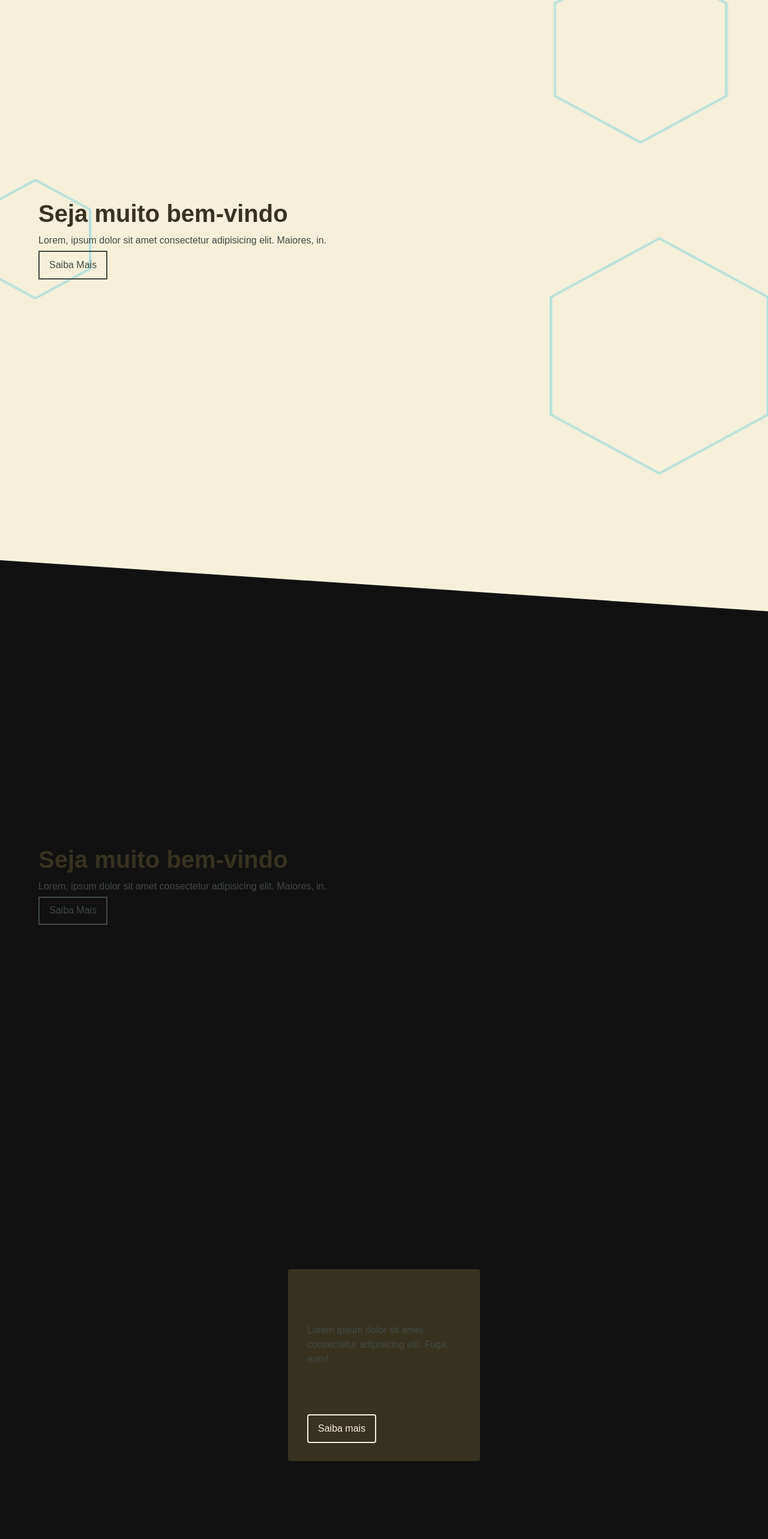
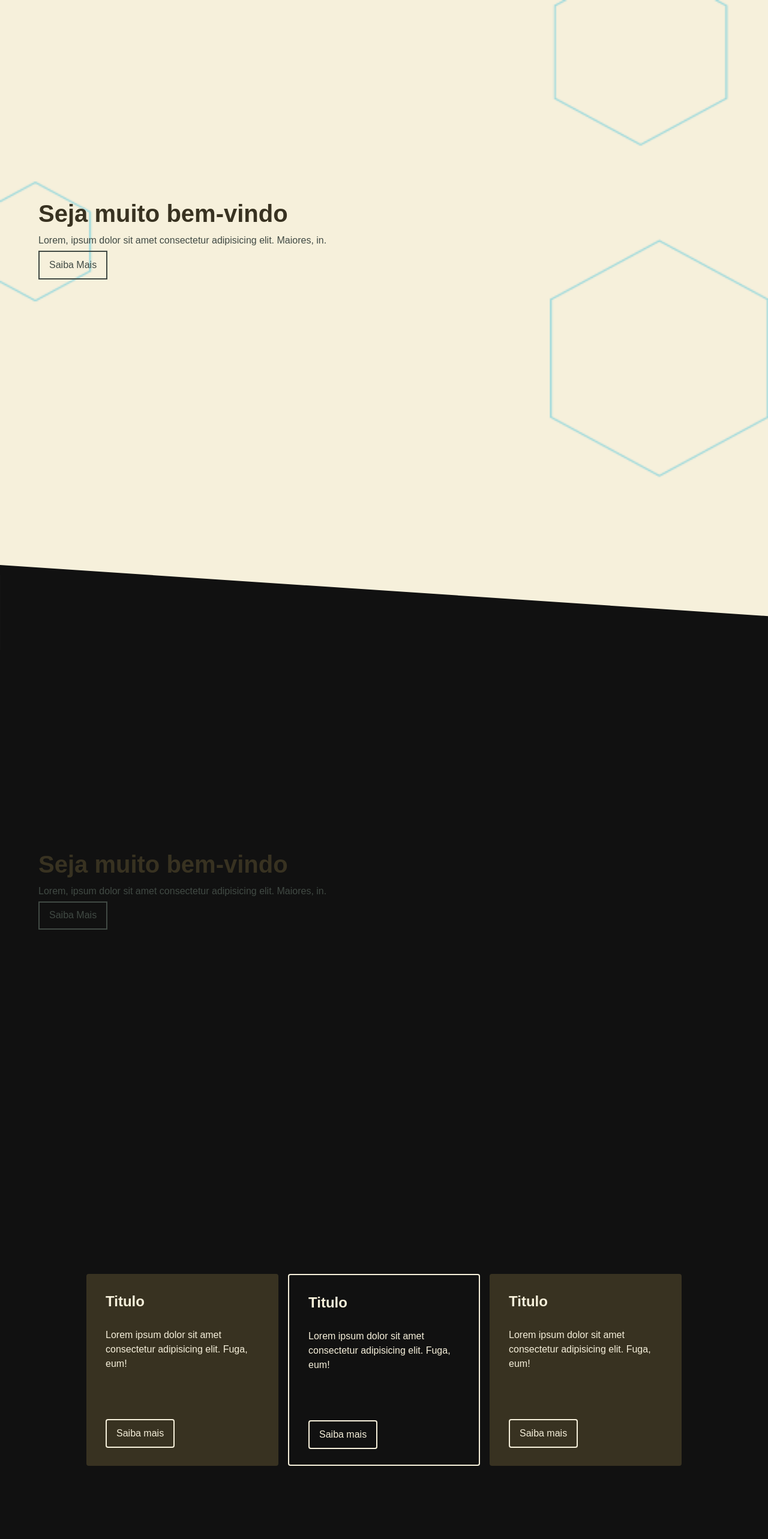
Before and after one commit to JoaoMaiaa/startbox, a React (Vite) app: page / in a window 1280 px wide. Shown: the top 2566 px of the page at 60% size. Built offline with nearby package versions, Linux system fonts and the light colour scheme.

Commit message:
fazendo a ultima secao do site

```diff
--- a/src/App.jsx
+++ b/src/App.jsx
@@ -1,4 +1,5 @@
 import * as S from './styles'
+import Footer from './components/Footer/footer'
 
 function App() {
   return (
@@ -22,7 +23,7 @@ function App() {
         </S.Container>
       </S.Box>
       <S.Box>
-        <S.Img src="/wave.svg"/>
+        <S.Img margin="-4px" src="/wave.svg" />
       </S.Box>
       <S.Box bg="#111">
         <S.Container >
@@ -42,32 +43,93 @@ function App() {
       <S.Box bg="#111">
         <S.Container>
           <S.Box display="flex" height="100vh" alignItems="center">
-            <S.Box display="flex" margin="auto">
+            <S.Box display="flex" gap="1rem" margin="auto" >
               <S.Box width="20rem" padding="2rem" height="20rem" bg="#383221" borderRadius="4px">
                 <S.Heading2 color="#F6F0DB">Titulo</S.Heading2>
-                <S.Text margin="30px 0 0">
+                <S.Text color="#F6F0DB" margin="30px 0 0">
                   Lorem ipsum dolor sit amet consectetur adipisicing elit. Fuga, eum!
                 </S.Text>
-                <S.Button border="2px solid #F6F0DB" padding="0.8rem 1rem" color="#F6F0DB" borderRadius="4px" margin="5rem 0">Saiba mais</S.Button>
+                <S.Button bgHover="#F6F0DB" fontHover="#383221" border="2px solid #F6F0DB" padding="0.8rem 1rem" color="#F6F0DB" borderRadius="4px" margin="5rem 0">Saiba mais</S.Button>
               </S.Box>
-              {/* <S.Box width="20rem">
-                <S.Heading2>Titulo</S.Heading2>
-                <S.Text>
+              <S.Box width="20rem" padding="2rem" height="20rem" border="2px solid #F6F0DB" borderRadius="4px">
+                <S.Heading2 color="#F6F0DB">Titulo</S.Heading2>
+                <S.Text color="#F6F0DB" margin="30px 0 0">
                   Lorem ipsum dolor sit amet consectetur adipisicing elit. Fuga, eum!
                 </S.Text>
-                <S.Button>Saiba mais</S.Button>
+                <S.Button bgHover="#F6F0DB" fontHover="#111" border="2px solid #F6F0DB" padding="0.8rem 1rem" color="#F6F0DB" borderRadius="4px" margin="5rem 0">Saiba mais</S.Button>
               </S.Box>
-              <S.Box width="20rem">
-                <S.Heading2>Titulo</S.Heading2>
-                <S.Text>
+              <S.Box width="20rem" padding="2rem" height="20rem" bg="#383221" borderRadius="4px">
+                <S.Heading2 color="#F6F0DB">Titulo</S.Heading2>
+                <S.Text color="#F6F0DB" margin="30px 0 0">
                   Lorem ipsum dolor sit amet consectetur adipisicing elit. Fuga, eum!
                 </S.Text>
-                <S.Button>Saiba mais</S.Button>
-              </S.Box> */}
+                <S.Button bgHover="#F6F0DB" fontHover="#383221" border="2px solid #F6F0DB" padding="0.8rem 1rem" color="#F6F0DB" borderRadius="4px" margin="5rem 0">Saiba mais</S.Button>
+              </S.Box>
             </S.Box>
           </S.Box>
         </S.Container>
       </S.Box>
+      <S.Box bg="#111">
+        <S.Container>
+          <S.Box display="flex" height="100vh" alignItems="center" >
+            <S.Box margin="0" bg="#F6F0DB" borderRadius="4px" display="flex" wrap="wrap" justifyContent="space-between">
+              <S.Box padding="4rem" width="50%">
+                <S.Heading1 fontSize="2rem">
+                  Lorem ipsum dolor sit amet consectetur adipisicing.
+                </S.Heading1>
+                <S.Text margin="1.8rem 0 0">
+                  Lorem ipsum dolor sit amet, consectetur adipisicing elit. Doloremque quo commodi qui iste rerum quaerat suscipit numquam possimus, rem reiciendis.
+                </S.Text>
+                <S.Box margin="5rem 0 0" gap="2rem" display="flex" wrap="wrap">
+                  <S.Box>
+                    <S.Heading2 fontSize="1.5rem">10K+</S.Heading2>
+                    <S.Text>Companies</S.Text>
+                  </S.Box>
+                  <S.Box>
+                    <S.Heading2 fontSize="1.5rem">314</S.Heading2>
+                    <S.Text>Templates</S.Text>
+                  </S.Box>
+                  <S.Box>
+                    <S.Heading2 fontSize="1.5rem">12M+</S.Heading2>
+                    <S.Text>Queries</S.Text>
+                  </S.Box>
+                </S.Box>
+              </S.Box>
+             <S.Box width="50%">
+              <S.Img height="100%" borderRadius="0 4px 4px 0" src="/network.jpg" width="100%"/>
+             </S.Box>
+            </S.Box>
+          </S.Box>
+        </S.Container>
+      </S.Box>
+      <S.Box>
+        <S.Img rotate="180deg" margin="" src="/wave.svg" />
+      </S.Box>
+      <S.Box>
+        <S.Container>
+          <S.Box gap="2rem" display="flex" flex={'2'} wrap="wrap">
+            <S.Box>
+              <S.Heading2>Our company</S.Heading2>
+              <ul>
+                <li></li>
+                <li></li>
+                <li></li>
+                <li></li>
+              </ul>
+            </S.Box>
+            <S.Box>
+              <S.Heading2>Contact</S.Heading2>
+              <ul>
+                <li></li>
+                <li></li>
+                <li></li>
+                <li></li>
+              </ul>
+            </S.Box>
+          </S.Box>
+        </S.Container>
+      </S.Box>
+      <Footer />
     </>
   )
 }
--- a/src/components/Footer/footer.jsx
+++ b/src/components/Footer/footer.jsx
@@ -4,16 +4,8 @@ const Footer = () => {
   return (
     <>
       <footer>
-        <S.Box display="flex" justifyContent="space-between">
-          <S.Heading1>Insure</S.Heading1>
-            <ul>
-              <S.Box display="flex">
-                  <a href="#"><li>1</li></a>
-                  <a href="#"><li>2</li></a>
-                  <a href="#"><li>3</li></a>
-                  <a href="#"><li>4</li></a>
-              </S.Box>
-            </ul>
+        <S.Box padding="2rem 0" display="flex" justifyContent="center">
+          <S.Text >Feito por <S.A target="_blank" href="https://joaomaia.vercel.app"> João Maia</S.A></S.Text>
         </S.Box>
       </footer>
     </>
--- a/src/global.js
+++ b/src/global.js
@@ -24,10 +24,6 @@ const Global = createGlobalStyle`
         @import url('https://fonts.googleapis.com/css2?family=Poppins:wght@300;400;500;600;700&display=swap');
         font-family: 'Poppins', sans-serif;
         color: #414A44;
-    }
-
-    a {
-        text-decoration:none;
     }
 
     li {
--- a/src/styles.js
+++ b/src/styles.js
@@ -21,17 +21,18 @@ export const Box = styled.div`
     border-radius:${props=> props.borderRadius ? props.borderRadius : ''};
     position:${props=> props.position ? props.position : ''};
     top:${props=> props.top ? props.top : ''} ;
+    gap: ${props => props.gap ? props.gap : ''};
+    flex-fill:${props => props.flex ? props.flex : ''};
 `
 export const Text = styled.p`
     font-size:${props=> props.fontSize ? props.fontSize : ''};
-    color:var(${props=> props.color ? props.color : ''});
+    color:${props=> props.color ? props.color : ''};
     font-weight:${props=> props.weight ? props.weight : ''};
     text-align:${props=> props.align ? props.align : ''} ;
     margin:${props=> props.margin ? props.margin : ''} ;
     padding:${props=> props.padding ? props.padding : ''} ;
     top:${props=> props.top ? props.top : ''} ;
     position:${props=> props.position ? props.position : ''};
-
 `
 export const Heading1 = styled.h1`
     font-size:${props=> props.fontSize ? props.fontSize : ''};
@@ -41,18 +42,19 @@ export const Heading1 = styled.h1`
 `
 export const Heading2 = styled.h2`
     font-size:${props=> props.fontSize ? props.fontSize : ''};
-    color:var(${props=> props.color ? props.color : ''});
+    color:${props=> props.color ? props.color : ''};
     font-weight:${props=> props.weight ? props.weight : ''};
     text-align:${props=> props.align ? props.align : ''} ;
 `
-
 export const Img = styled.img`
     background-size:cover;
     background-repeat: no-repeat;
     background-position:center;
     width:${props => props.width ? props.width : ''};
     min-height:${props => props.height ? props.height : ''};
-    margin:-4px 0;
+    margin:${props => props.margin ? props.margin : ''} 0;
+    border-radius:${props=> props.borderRadius ? props.borderRadius : ''};
+    transform:rotate(${props=> props.rotate ? props.rotate : ''});
 `
 
 export const Button = styled.a`
@@ -71,3 +73,7 @@ export const Button = styled.a`
         color:${({fontHover})=>fontHover};
     }
 `
+
+export const A = styled.a`
+    text-decoration: underline;
+`
```
Also changed, not shown: public/network.jpg (added), src/components/Card/card.jsx (deleted), src/components/Card/styles.js (deleted). Lines whose indentation alone changed are shown as unchanged.
